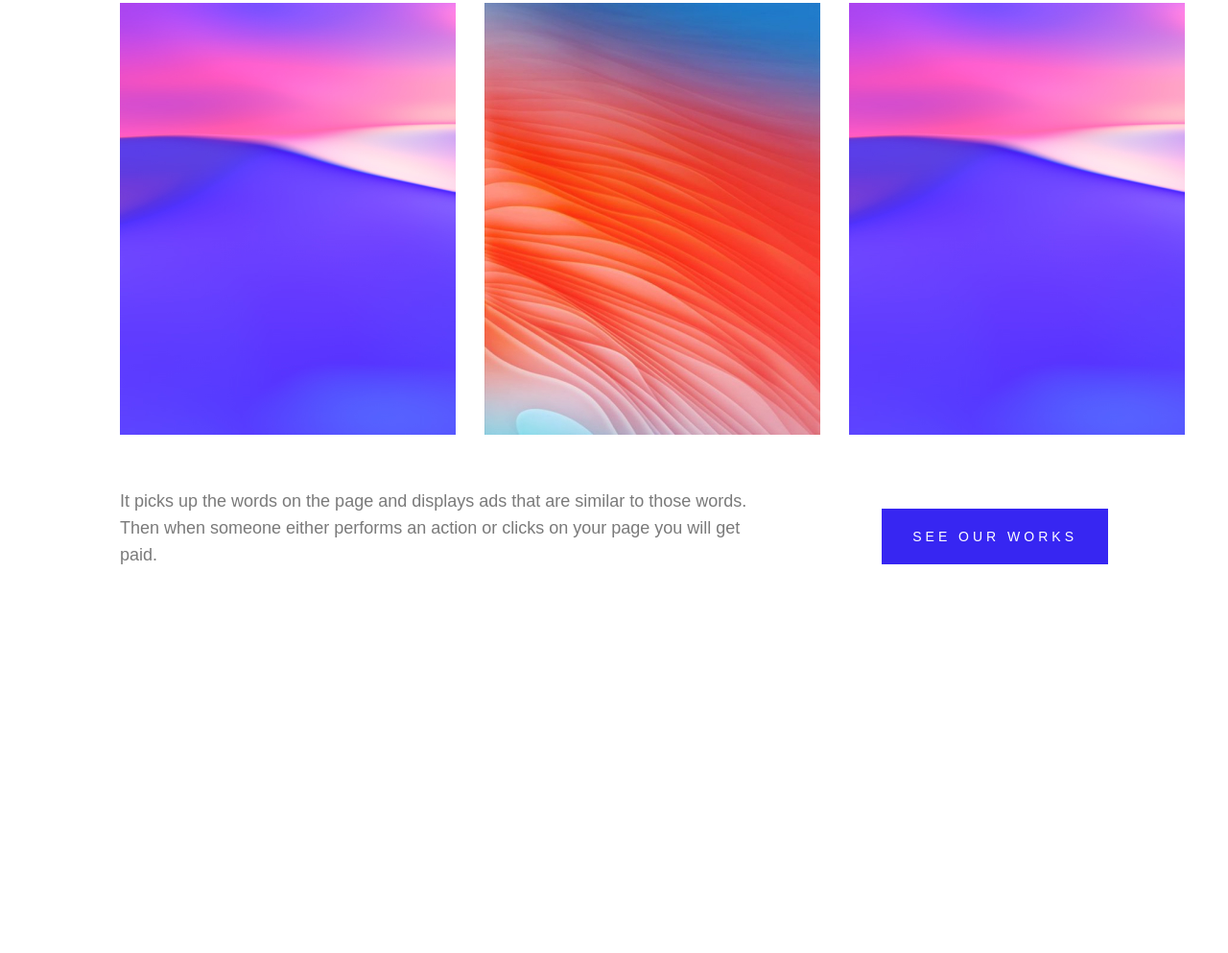
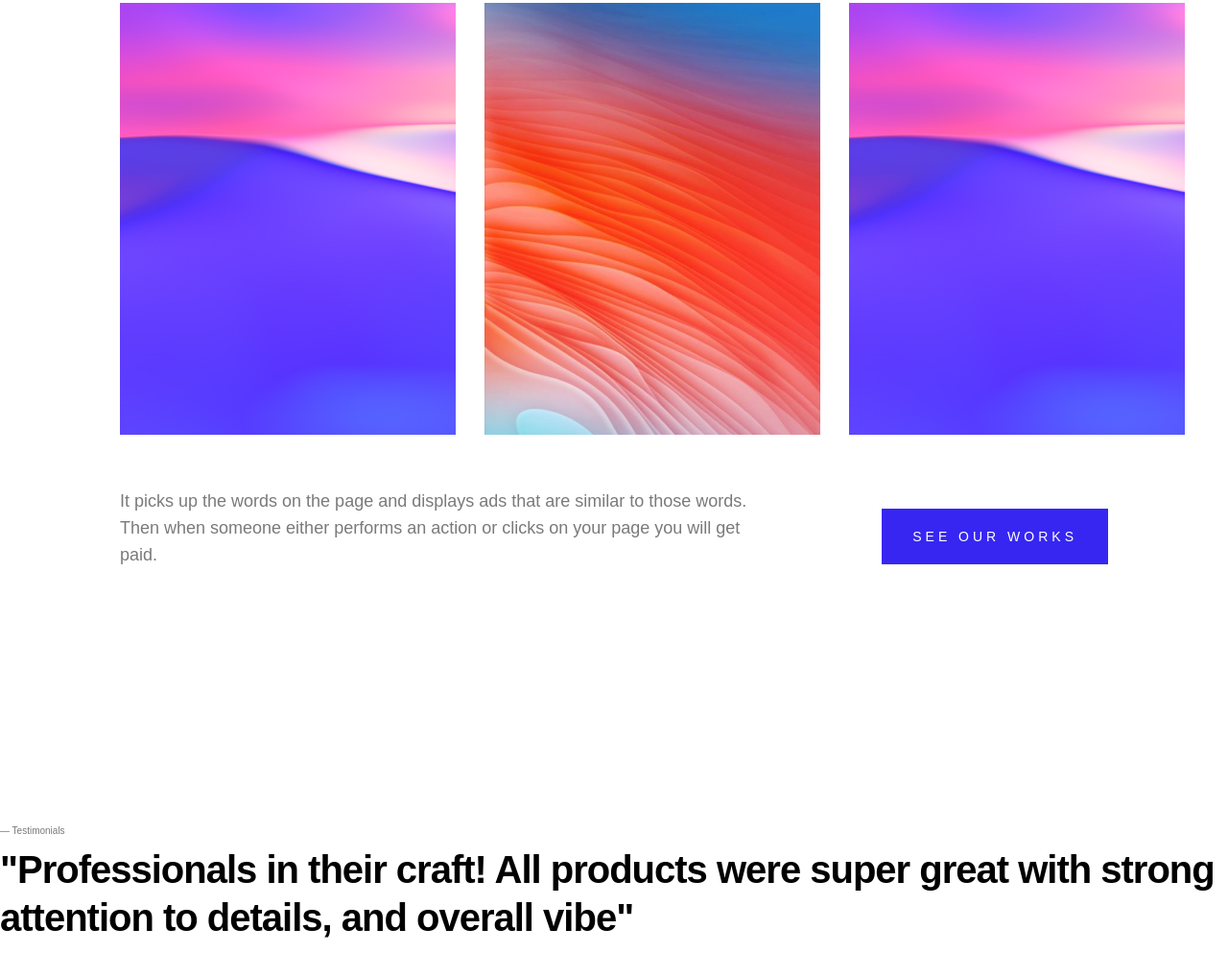
Before and after one commit to alex-yte/Gravity, a plain HTML site: page index.html in a window 1280 px wide. Shown: the part 4431-5424 px from the top of the page at 96% size. Before the commit the page ends 5291 px from the top, so only its background shows below. Drawn offline with Linux system fonts and the light colour scheme.

Commit message:
testimonials start

```diff
--- a/index.html
+++ b/index.html
@@ -265,7 +265,18 @@
 
 <section class="testimonials">
     <div class="container">
+        <div class="testimonials__wrapper">
+            <p class="paragraph section_heading">
+                — Testimonials
+            </p>
+            <h2 class="testimonials__heading">
+                "Professionals in their craft! All products were super great with strong attention to details, and overall vibe"
+            </h2>
 
+            <div class="testimonials__img_wrapper">
+                <img src="" alt="" srcset="">
+            </div>
+        </div>
     </div>
 </section>
 
```
